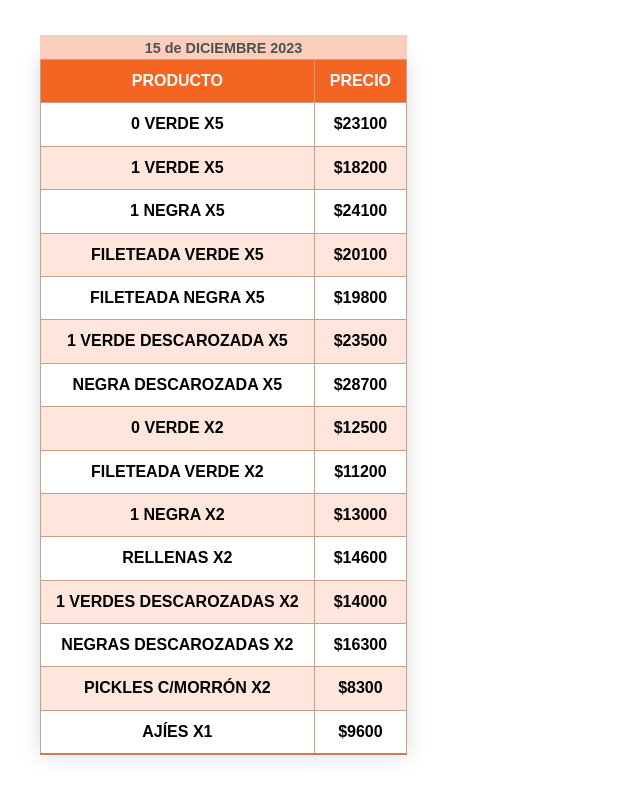
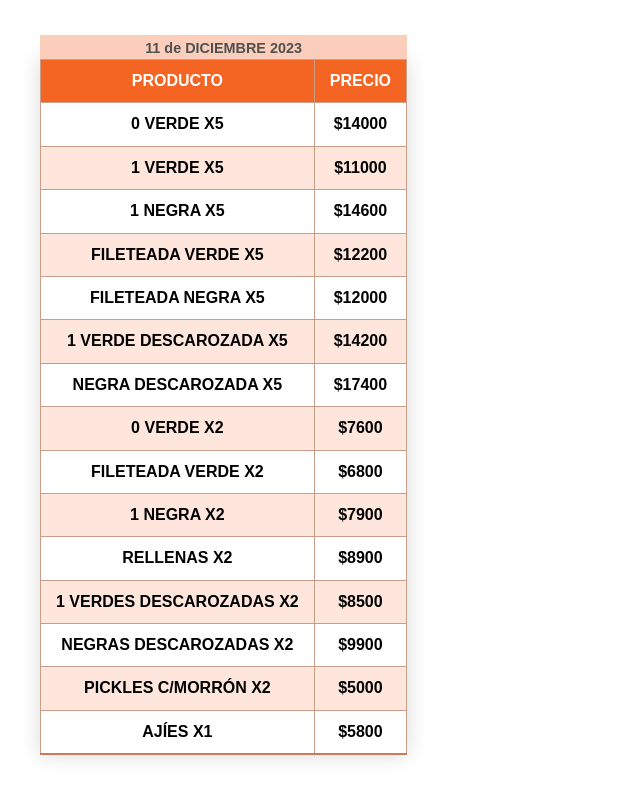
Before and after one commit to dantecostamagna/vd-aceitunas, a website: page public/views/index.html in a window 1280 px wide. Shown: the whole page, without its empty margins (0-640 px from the left). Drawn offline with Linux system fonts and the light colour scheme.

Commit message:
Revert "Precios provisorios 11/12/23"
This reverts commit caf825182c696a8815871cc072d193ac097e75d7.

```diff
--- a/public/views/index.html
+++ b/public/views/index.html
@@ -15,21 +15,21 @@
 </html>
 
 <table class="styled-table">
-    <caption class="caption">15 de DICIEMBRE 2023</caption>
+    <caption class="caption">11 de DICIEMBRE 2023</caption>
     <thead>  <tr> <th>PRODUCTO</th> <th>PRECIO</th></tr> </thead>
-    <tbody> <tr> <td>0 VERDE X5</td> <td>$23100</td> </tr>
-            <tr> <td>1 VERDE X5</td> <td>$18200</td> </tr>
-            <tr> <td>1 NEGRA X5</td> <td>$24100</td> </tr>
-            <tr> <td>FILETEADA VERDE X5</td> <td>$20100</td> </tr>
-            <tr> <td>FILETEADA NEGRA X5</td> <td>$19800</td> </tr>
-            <tr> <td>1 VERDE DESCAROZADA X5</td> <td>$23500</td> </tr>
-            <tr> <td>NEGRA DESCAROZADA X5</td> <td>$28700</td> </tr>
-            <tr> <td>0 VERDE X2</td> <td>$12500</td> </tr>
-            <tr> <td>FILETEADA VERDE X2</td> <td>$11200</td> </tr>
-            <tr> <td>1 NEGRA X2</td> <td>$13000</td> </tr>
-            <tr> <td>RELLENAS X2</td> <td>$14600</td> </tr>
-            <tr> <td>1 VERDES DESCAROZADAS X2</td> <td>$14000</td> </tr>
-            <tr> <td>NEGRAS DESCAROZADAS X2</td> <td>$16300</td> </tr>
-            <tr> <td>PICKLES C/MORRÓN X2</td> <td>$8300</td> </tr>
-            <tr> <td>AJÍES X1</td> <td>$9600</td> </tr>
+    <tbody> <tr> <td>0 VERDE X5</td> <td>$14000</td> </tr>
+            <tr> <td>1 VERDE X5</td> <td>$11000</td> </tr>
+            <tr> <td>1 NEGRA X5</td> <td>$14600</td> </tr>
+            <tr> <td>FILETEADA VERDE X5</td> <td>$12200</td> </tr>
+            <tr> <td>FILETEADA NEGRA X5</td> <td>$12000</td> </tr>
+            <tr> <td>1 VERDE DESCAROZADA X5</td> <td>$14200</td> </tr>
+            <tr> <td>NEGRA DESCAROZADA X5</td> <td>$17400</td> </tr>
+            <tr> <td>0 VERDE X2</td> <td>$7600</td> </tr>
+            <tr> <td>FILETEADA VERDE X2</td> <td>$6800</td> </tr>
+            <tr> <td>1 NEGRA X2</td> <td>$7900</td> </tr>
+            <tr> <td>RELLENAS X2</td> <td>$8900</td> </tr>
+            <tr> <td>1 VERDES DESCAROZADAS X2</td> <td>$8500</td> </tr>
+            <tr> <td>NEGRAS DESCAROZADAS X2</td> <td>$9900</td> </tr>
+            <tr> <td>PICKLES C/MORRÓN X2</td> <td>$5000</td> </tr>
+            <tr> <td>AJÍES X1</td> <td>$5800</td> </tr>
         </tbody> </table>
```
